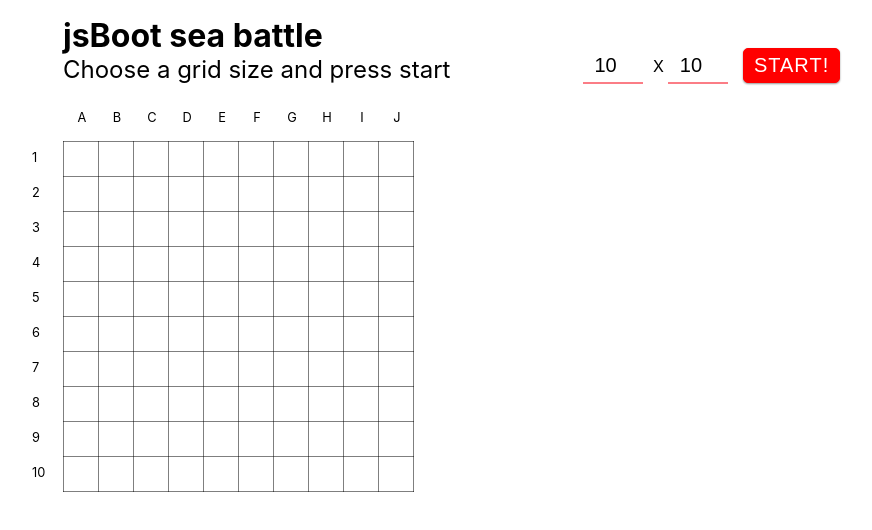
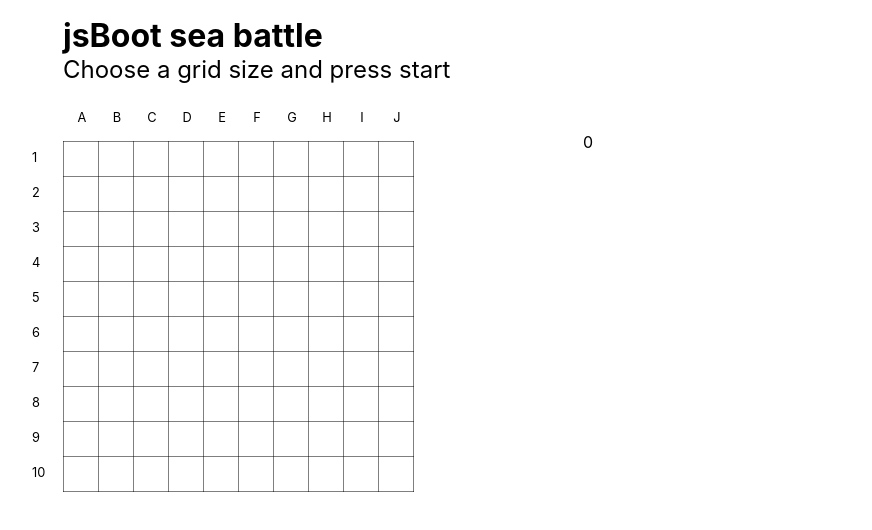
Before and after one commit to niiccolas/jsBoot, a website: page index.html in a window 1280 px wide. Both pictures are taken after a click on the button "Start!". Shown: the whole page, without its empty margins (65-937 px from the left). Drawn offline with Linux system fonts and the light colour scheme.

Commit message:
Hide START btn on click, reveal on win

```diff
--- a/assets/css/main.css
+++ b/assets/css/main.css
@@ -34,6 +34,11 @@ h2 {
   font-weight: 400;
 }
 
+main {
+  /* force display on grid row n°2 due to Grid Size selector getting display: none */
+  grid-row: 2;
+}
+
 /*----------------------------------------*
  * INTERACTIVE user input & visual feedback
  *----------------------------------------*/
@@ -42,6 +47,8 @@ h2 {
   align-self: end;
   padding-bottom: 1rem;
   padding-top: 1rem;
+  /* Difficulty/Grid size selector animation */
+  transition: 1s opacity ease;
 }
 
 input {
@@ -93,6 +100,16 @@ input[type=button]:focus {
 #display-victory-msg {
   text-align: left;
 
+  /* force display on grid row n°2 due to Grid Size selector getting display: none */
+  grid-row: 2;
+}
+
+.hidden {
+  display: none;
+}
+
+.no-opacity {
+  opacity: 0;
 }
 
 /*----------------------------------------*
--- a/assets/js/main.js
+++ b/assets/js/main.js
@@ -122,8 +122,7 @@ const model = {
 // * ####################################
 const view = {
   displayVictory(msg) {
-    const feedback = document.getElementById('display-victory-msg'); // Display the victory message argument
-    feedback.firstElementChild.innerHTML = msg;
+    document.getElementById('display-victory-msg').firstElementChild.innerHTML = msg; // Display the victory message argument
     document.querySelector('body').classList.add('victoryBody'); // Change background to clear blue
     document.querySelectorAll('td').forEach(x => x.classList.add('victoryTd')); // Set <td>s hover cursor to not-allowed
 
@@ -131,6 +130,11 @@ const view = {
     const startBtn = document.getElementById('start-game-btn');
     startBtn.value = 'NEW GAME?';
     startBtn.classList.add('pulsate-fwd');
+
+    // Bring back USER INPUT area to full opacity...
+    const gridSizeInput = document.getElementById('set-grid-size');
+    // ... and to display: block
+    gridSizeInput.classList.remove('no-opacity', 'hidden');
   },
 
   displayHit(loc) {
@@ -181,6 +185,36 @@ const view = {
       e.setAttribute('id', board[index]);
     });
   },
+
+  // Display live game stats
+  liveStats() {
+    // view.displayVictory(`Enemy fleet destroyed<br>${controller.playerAccuracy()}% shooting accuracy<br> You won!`);
+
+    // Hide USER INPUT area...
+    const gridSizeInput = document.getElementById('set-grid-size');
+
+      gridSizeInput.classList.add('no-opacity');
+
+      // Add a setTimeout of transition time for #set-grid-size ID before hiding it
+      setTimeout(() => {
+        gridSizeInput.classList.add('hidden');
+      }, 1000);
+
+
+      // then remove it from the flow of the document
+      // gridSizeInput.style.
+
+    // get the live stats display mechanism
+    document.getElementById('live-stats');
+
+
+    let shootingAccuracy = document.createElement('p');
+    shootingAccuracy.innerText = model.guesses;
+    const statsDisplay = document.getElementById('display-victory-msg');
+    statsDisplay.appendChild(shootingAccuracy)
+
+
+  },
 };
 
 // * ####################################
@@ -214,15 +248,19 @@ const controller = {
 // * Starting all game methods onload
 // * ####################################
 function init() {
-  controller.gridSize(); // set grid size to default or according to user input
-  controller.startGame(); //
+  // HIDE START GAME BUTTON
+  view.liveStats()
+
+  // set grid size to default or according to user input
+  controller.gridSize();
+
   model.createGrid();
   model.generateShipLocations();
   view.makeHeaderClasses();
   view.makeIDs();
   controller.processGuess();
   // ! Cheat code: Reveal ships positions in the console
-  model.ships.forEach(x => console.table(x.positions));
+  model.ships.forEach(x => console.log(x.positions));
 }
 
-window.onload = init;
+window.onload = controller.startGame();
```
